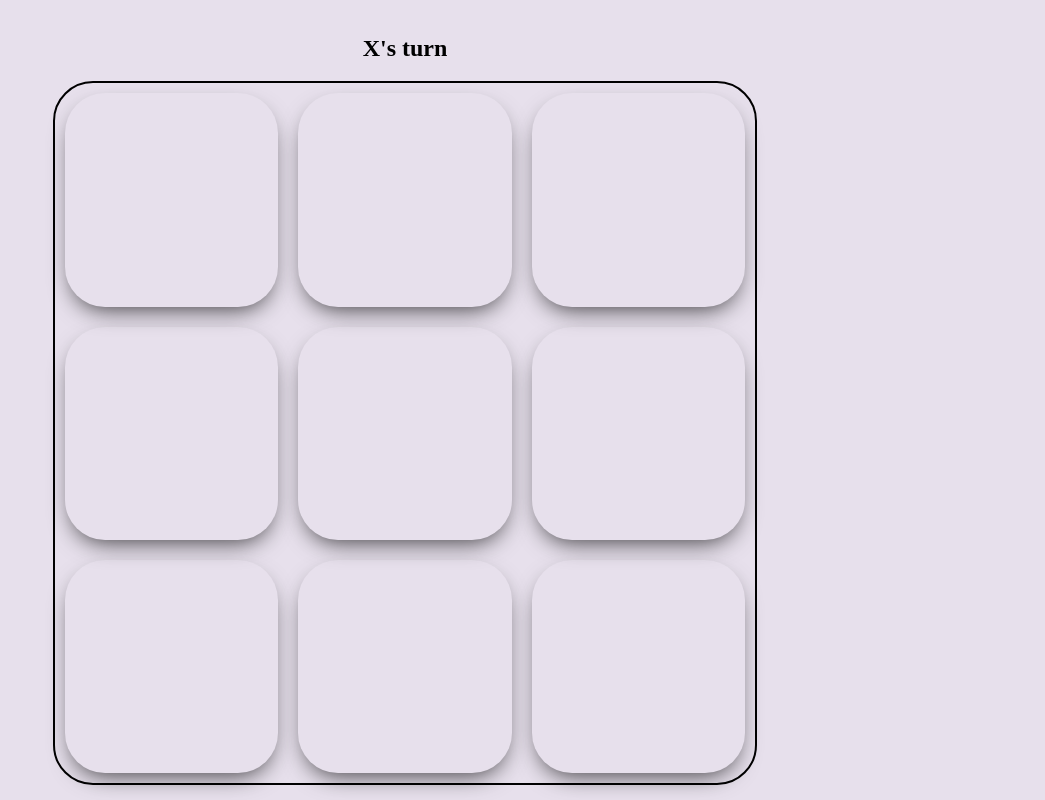
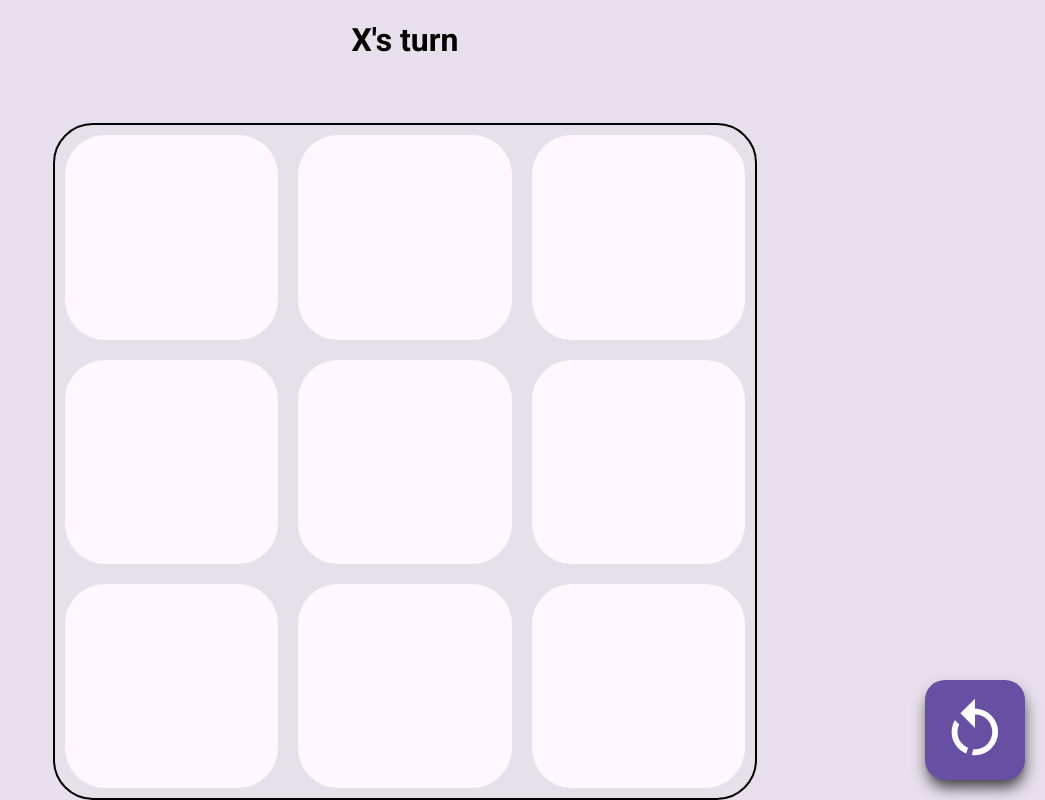
Before and after one commit to pective/tic-tac-toe, a plain HTML site: page index.html in a window 1280 px wide. Shown: the whole page, without its empty margins (235-1280 px from the left). Drawn offline with Linux system fonts and the light colour scheme.

Commit message:
Made the game look good, now i have to convert to factory functions

```diff
--- a/index.html
+++ b/index.html
@@ -5,10 +5,13 @@
     <meta name="viewport" content="width=device-width, initial-scale=1.0">
     <title>Document</title>
     <link rel="stylesheet" href="style.css">
+    <link rel="preconnect" href="https://fonts.googleapis.com">
+    <link rel="preconnect" href="https://fonts.gstatic.com" crossorigin>
+    <link href="https://fonts.googleapis.com/css2?family=Roboto:ital,wght@0,100..900;1,100..900&display=swap" rel="stylesheet">
 </head>
 <body>
     <div class="container">
-        <h2 id="statusText"></h2>
+        <h1 id="statusText"></h2>
         <div class="board">
             <div class="cell" cellIndex="0"></div>
             <div class="cell" cellIndex="1"></div>
@@ -20,6 +23,9 @@
             <div class="cell" cellIndex="7"></div>
             <div class="cell" cellIndex="8"></div>
         </div>
+        <div class="restart">
+            <button id="restartButton"><img src="imgs/restart.svg" alt="restart icon"></button>
+        </div>
     </div>
 
     <script src="index.js"></script>
--- a/index.js
+++ b/index.js
@@ -1,5 +1,6 @@
 const cells = document.querySelectorAll(".cell");
 const statusText = document.querySelector("#statusText");
+const resetButton = document.querySelector("#restartButton")
 
 const winCombinations = [
     [0, 1, 2],
@@ -20,6 +21,7 @@ initializeGame();
 
 function initializeGame() {
     cells.forEach(cell => cell.addEventListener("click", cellClicked));
+    resetButton.addEventListener("click", resetGame);
     statusText.textContent = `${currentPlayer}'s turn`;
     running = true;
 }
@@ -71,3 +73,11 @@ function checkWinner() {
         running = false;
     } else changePlayer();
 }
+
+function resetGame() {
+    currentPlayer = "X";
+    options = ["", "", "", "", "", "", "", "", ""];
+    statusText.textContent = `${currentPlayer}'s turn`;
+    cells.forEach(cell => cell.textContent = "");
+    running = true;
+}
--- a/style.css
+++ b/style.css
@@ -1,6 +1,8 @@
 body {
     margin: 0;
     padding: 0;
+    font-weight: 800;
+    font-family: 'Roboto', system-ui, -apple-system, BlinkMacSystemFont, 'Segoe UI', Roboto, Oxygen, Ubuntu, Cantarell, 'Open Sans', 'Helvetica Neue', sans-serif;
 }
 .container {
     background: #E7E0EC;
@@ -11,8 +13,13 @@ body {
     flex-direction: column;
 }
 
+#statusText {
+    margin-bottom: 2em;
+}
+
 .board {
     margin: 0;
+    background-color: #E6E0E9;
     height: 700px;
     width: 700px;
     border: 2px solid black;
@@ -22,7 +29,8 @@ body {
 
 }
 .cell {
-    box-shadow: 0px 10px 23px -8px rgba(0,0,0,0.75);
+    background-color: #FEF7FF;
+    color: #49454F;
     border-radius: 40px;
     margin: 10px;
     font-size: 5.5rem;
@@ -30,3 +38,20 @@ body {
     align-content: center;
     cursor: pointer;
 }
+.restart button {
+    position: fixed;
+    bottom: 20px;
+    right: 20px;
+    background-color: #6750A4;
+    height: 100px;
+    width: 100px;
+    border-radius: 20px;
+    border: none;
+    box-shadow: 1px 9px 15px -2px rgba(0,0,0,0.75);
+}
+
+button > img {
+    height: 70px;
+    margin-top: 6px;
+    filter: invert(100);
+}
```
Also changed, not shown: imgs/restart.svg (added).
